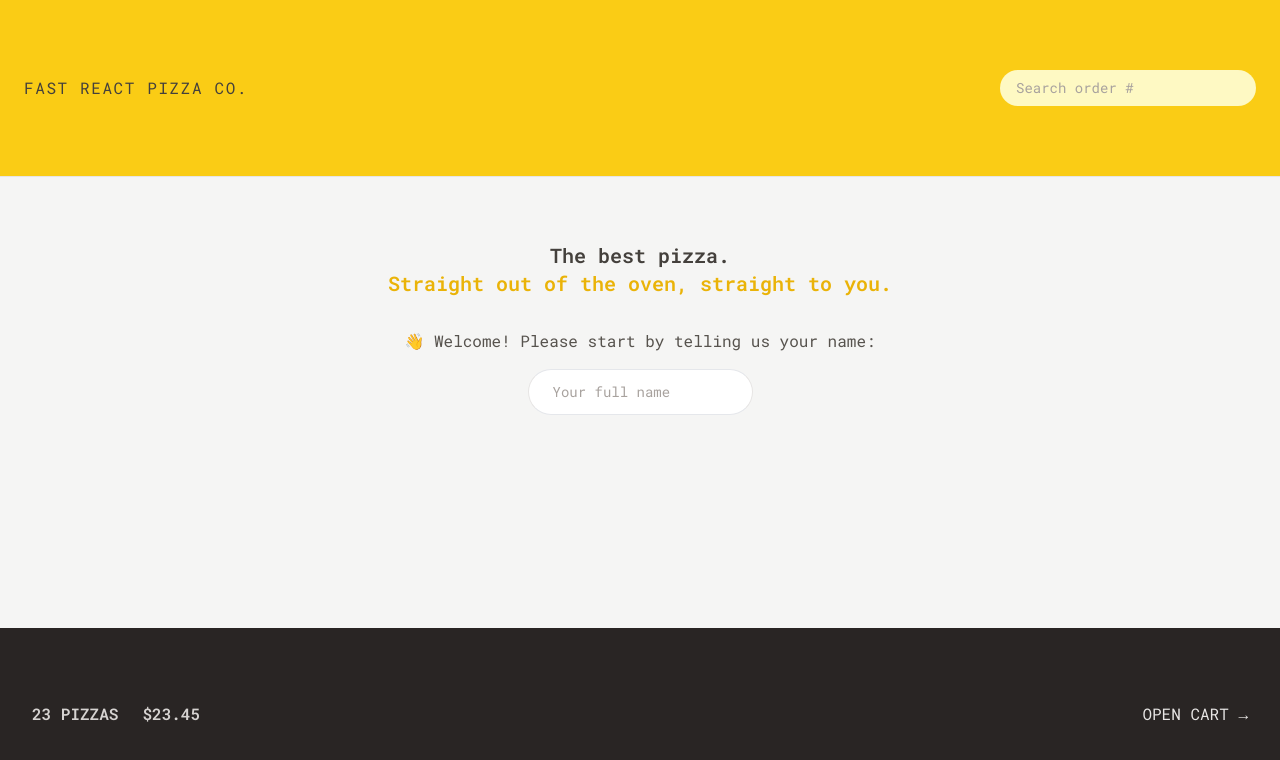
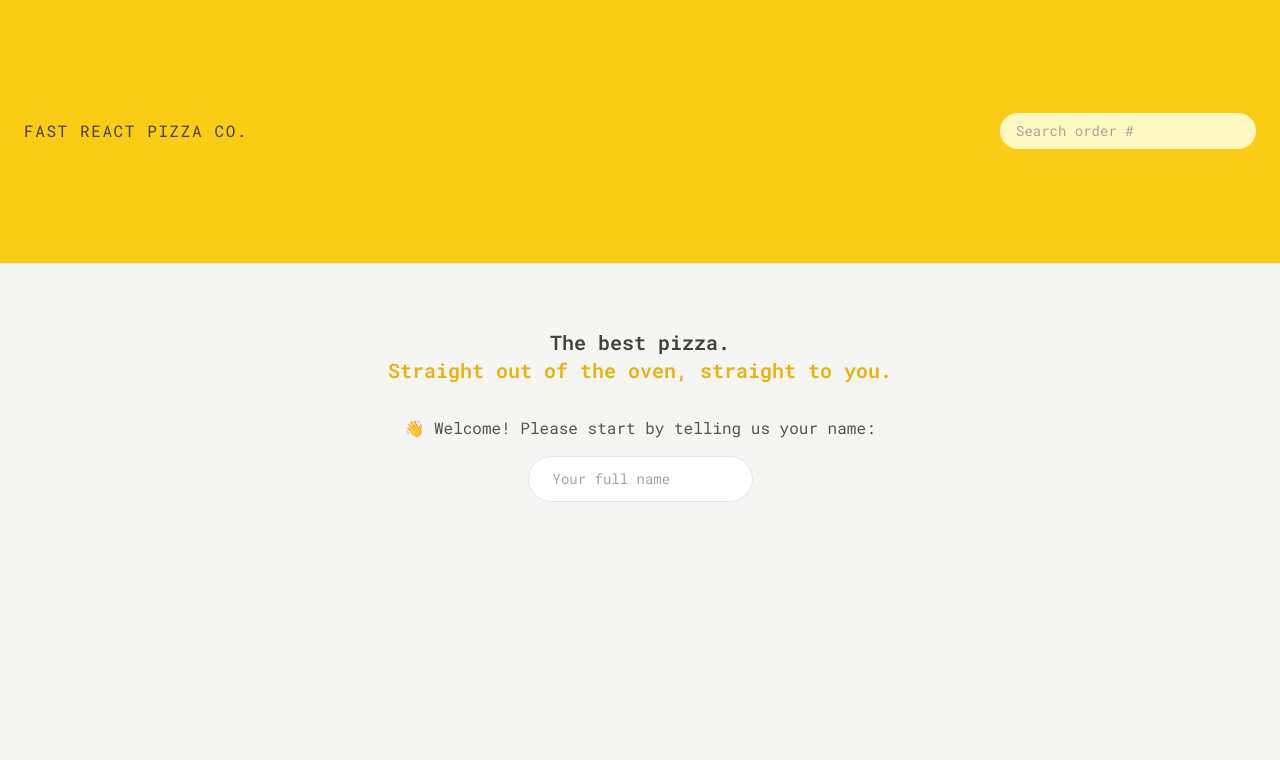
Before and after one commit to Amir-mohammad-ahmady-1234/fast-react-pizza-app, a React (Vite) app: page / in a window 1280 px wide. Shown: the top 760 px of the page. Built offline with nearby package versions, Linux system fonts and the light colour scheme.

Commit message:
Building the Cart Overview With Redux Selectors.

```diff
--- a/src/features/cart/CartOverview.jsx
+++ b/src/features/cart/CartOverview.jsx
@@ -1,11 +1,19 @@
+import { useSelector } from 'react-redux';
 import { Link } from 'react-router-dom';
+import { getTotalCartPrice, getTotalCartQuantity } from './cartSlice';
+import { formatCurrency } from '../../utils/helpers';
 
 function CartOverview() {
+  const totalCartQuantity = useSelector(getTotalCartQuantity);
+  const totalCartPrice = useSelector(getTotalCartPrice);
+
+  if (!totalCartQuantity) return null;
+
   return (
-    <div className="flex items-center justify-between twin uppercase bg-stone-800 text-stone-200 text-sm md:text-base px-4 py-4 sm:px-8">
-      <p className="text-stone-300 space-x-4 font-semibold sm:space-x-6">
-        <span>23 pizzas</span>
-        <span>$23.45</span>
+    <div className="twin flex items-center justify-between bg-stone-800 px-4 py-4 text-sm uppercase text-stone-200 sm:px-8 md:text-base">
+      <p className="space-x-4 font-semibold text-stone-300 sm:space-x-6">
+        <span>{totalCartQuantity} pizzas</span>
+        <span>{formatCurrency(totalCartPrice)}</span>
       </p>
       <Link to="/cart">Open cart &rarr;</Link>
     </div>
--- a/src/features/cart/cartSlice.js
+++ b/src/features/cart/cartSlice.js
@@ -1,17 +1,17 @@
 import { createSlice } from '@reduxjs/toolkit';
 
 const initialState = {
-  //   cart: [],
+  cart: [],
 
-  cart: [
-    {
-      pizzaId: 14,
-      name: 'iranian',
-      quantity: 2,
-      unitPrice: 16,
-      totalPrice: 32,
-    },
-  ],
+  // cart: [
+  //   {
+  //     pizzaId: 14,
+  //     name: 'iranian',
+  //     quantity: 2,
+  //     unitPrice: 16,
+  //     totalPrice: 32,
+  //   },
+  // ],
 };
 
 const cartSlice = createSlice({
@@ -55,3 +55,11 @@ export const {
 } = cartSlice.actions;
 
 export default cartSlice.reducer;
+
+export const getTotalCartQuantity = (state) =>
+  state.cart.cart.reduce((sum, item) => sum + item.quantity, 0);
+
+export const getTotalCartPrice = (state) =>
+  state.cart.cart.reduce((sum, item) => sum + item.totalPrice, 0);
+
+// 'reselect'
--- a/src/features/menu/MenuItem.jsx
+++ b/src/features/menu/MenuItem.jsx
@@ -8,8 +8,6 @@ function MenuItem({ pizza }) {
   const { id, name, unitPrice, ingredients, soldOut, imageUrl } = pizza;
 
   function handleAddItemToCart() {
-    console.log('dd');
-
     const nweItem = {
       pizzaId: id,
       name,
--- a/src/store.js
+++ b/src/store.js
@@ -5,7 +5,7 @@ import cartReducer from './features/cart/cartSlice';
 const store = configureStore({
   reducer: {
     user: userReducer,
-    Cart: cartReducer,
+    cart: cartReducer,
   },
 });
 
```
